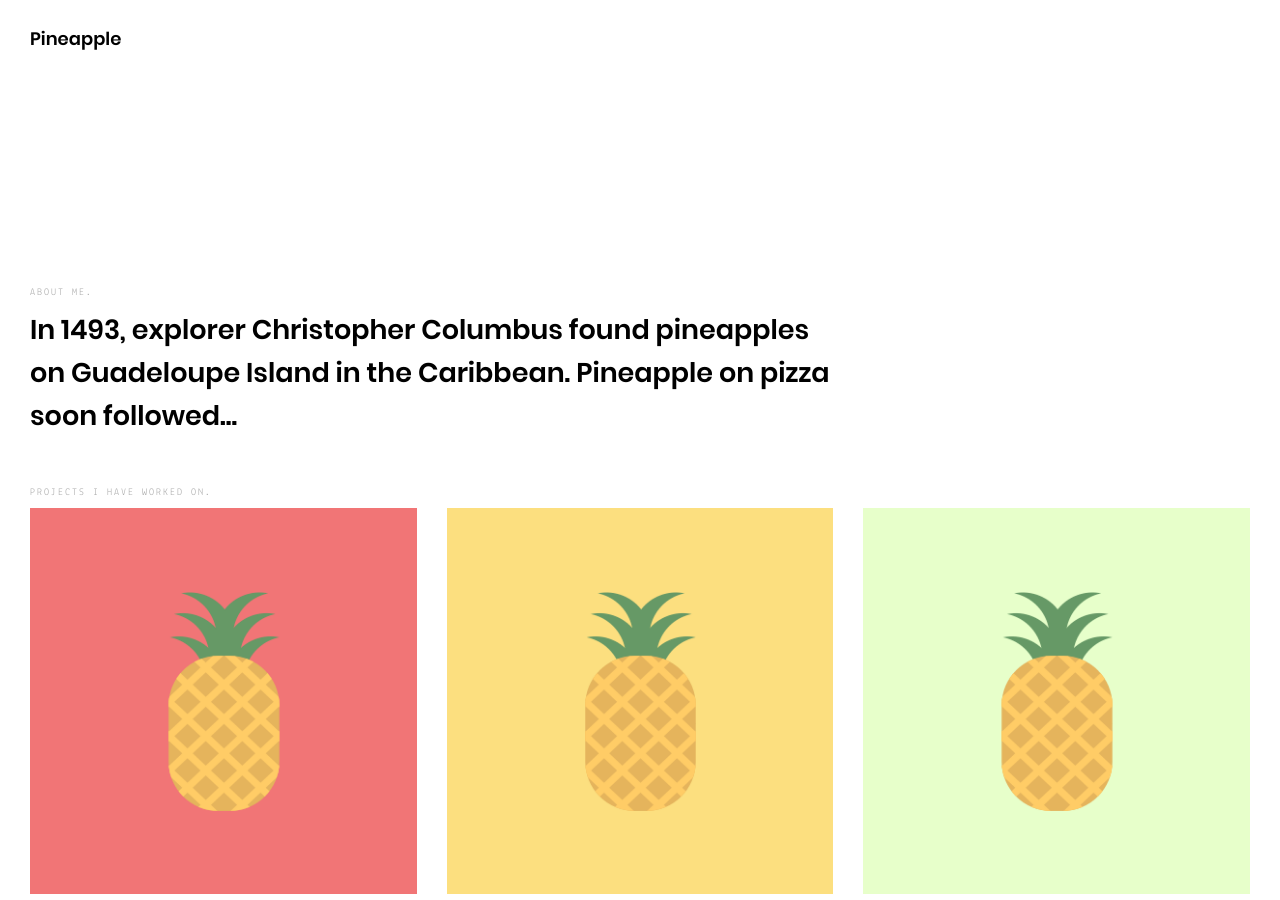
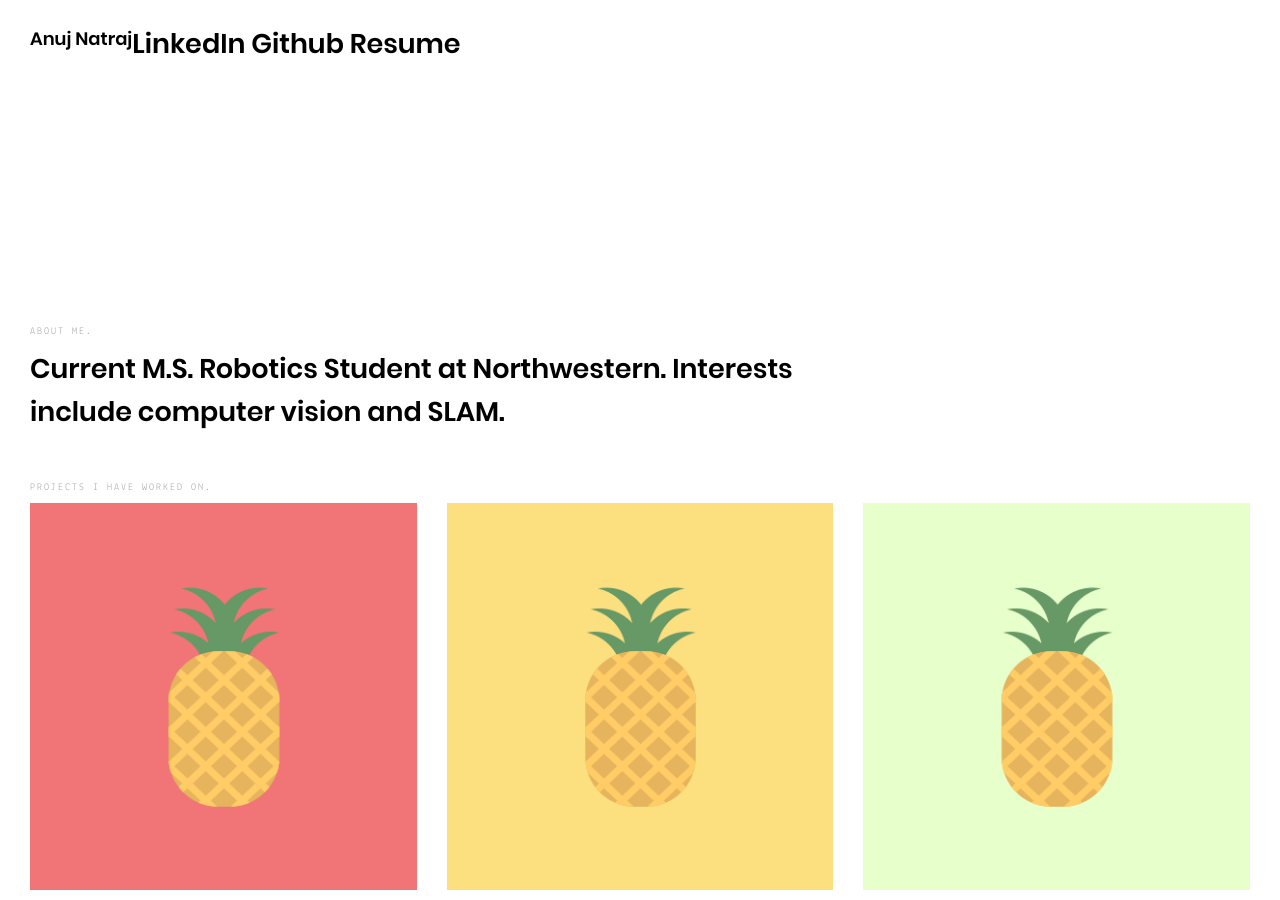
Before and after one commit to arnolds/pineapple, a Jekyll site: the page built from index.html, in a window 1280 px wide and 900 px high. Built offline with Jekyll 4.4.1, drawn with Linux system fonts in a browser that asks for light colours.

Commit message:
First changes

```diff
--- a/_config.yml
+++ b/_config.yml
@@ -1,15 +1,15 @@
 # User config
-author: "Pineapple"
-tagline: "Pineapple Certfied Jekyll Theme"
-description: "In 1493, explorer Christopher Columbus found pineapples on Guadeloupe Island in the Caribbean. Pineapple on pizza soon followed..."
-keywords: "Pineapple, Pineapple Pizza, Pineapple House"
-email: "pineapple@example.com"
-linkedin: "https://www.linkedin.com/"
-twitter: "https://twitter.com/"
-github: "https://github.com/"
+author: "Anuj Natraj"
+tagline: "Anuj Portfolio"
+description: "Current M.S. Robotics Student at Northwestern. Interests include computer vision and SLAM."
+keywords: "ROS, Robotics"
+email: "natraj.anuj@gmail.com"
+linkedin: "https://www.linkedin.com/in/anuj-natraj-27217b18a/"
+github: "https://github.com/AnujN9"
+resume: "https://drive.google.com/file/d/1W5EH4ChW78SEYoDqHxxD6xpSGmRIsbG6/view?usp=drive_link"
 
 # Site config
-baseurl: "/pineapple"
+baseurl: ""
 highlighter: rouge
 sass:
   sass_dir: assets/scss
--- a/_includes/footer.html
+++ b/_includes/footer.html
@@ -8,8 +8,8 @@
 			<h2>Follow</h2>
 			<ul>
 				<li><a title="LinkedIn" href="{{ site.linkedin }}" target="_blank">LinkedIn</a></li>
-				<li><a title="Twitter" href="{{ site.twitter }}" target="_blank">Twitter</a></li>
 				<li><a title="Github" href="{{ site.github }}" target="_blank">Github</a></li>
+				<li><a title="Resume" href="{{ site.resume }}" target="_blank">Resume</a></li>
 			</ul>
 		</section>
 	</div>
--- a/_includes/header.html
+++ b/_includes/header.html
@@ -3,5 +3,10 @@
 		<h1 class="logo">
 			<a title="{{ site.author }}" href="{{ site.baseurl | append: "/" }}">{{ site.author }}</a>
 		</h1>
+		<h1 class="follow">
+			<a title="LinkedIn" href="{{ site.linkedin }}" target="_blank">LinkedIn</a>
+			<a title="Github" href="{{ site.github }}" target="_blank">Github</a>
+			<a title="Resume" href="{{ site.resume }}" target="_blank">Resume</a>
+		</h1>
 	</div>
 </header>
```
Also changed, not shown: 1 other file.
